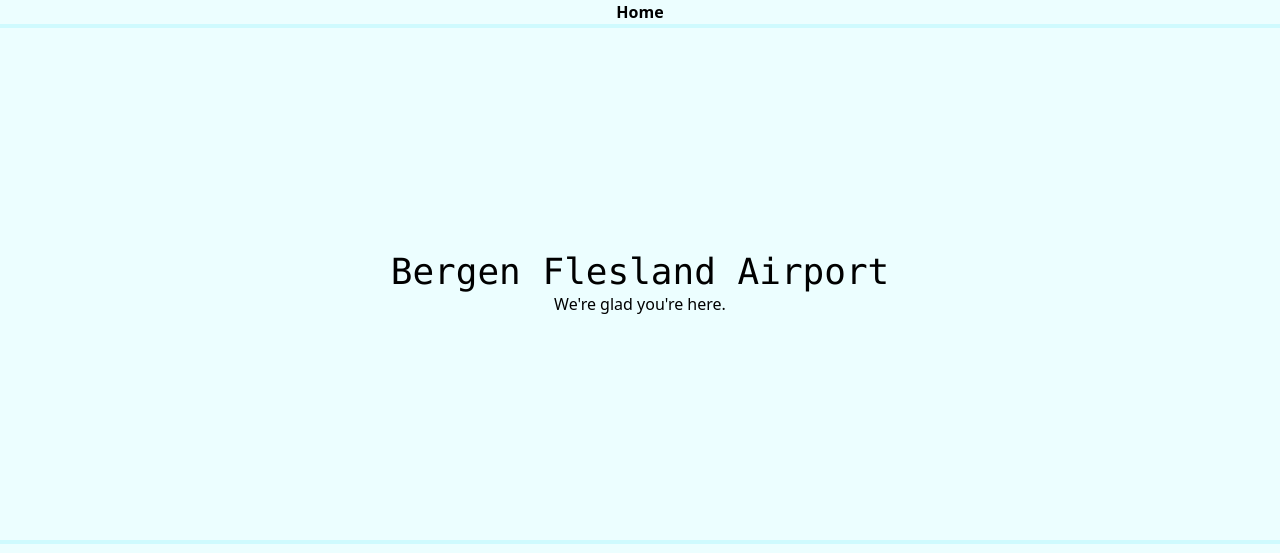
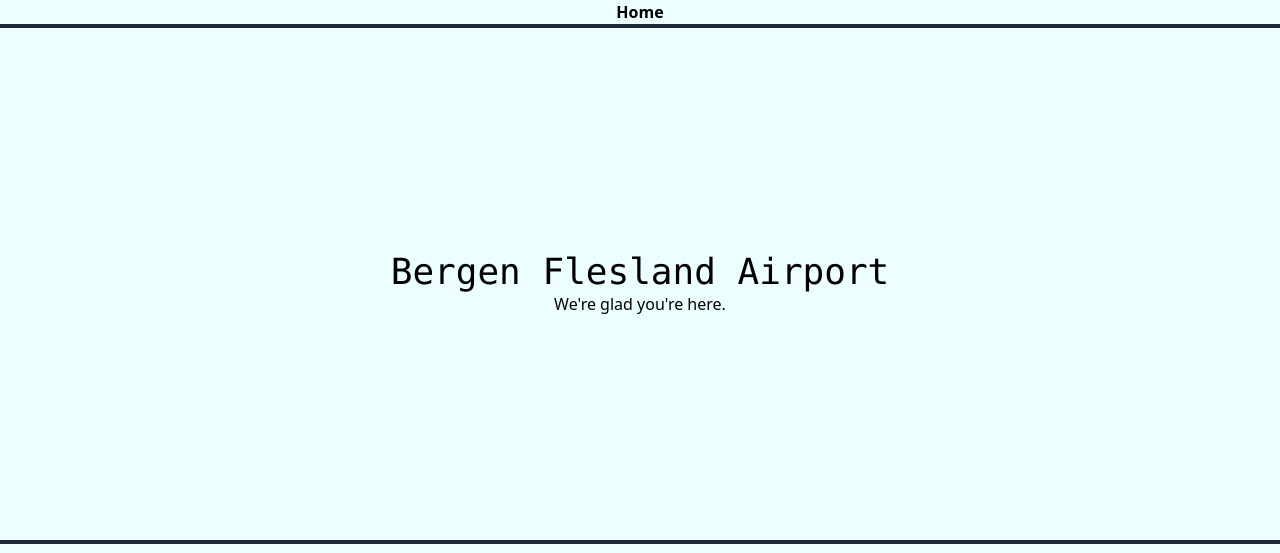
Before and after one commit to Brendanthatman/framework-challenge, a plain HTML site: page index.html in a window 1280 px wide. Shown: the top 553 px of the page. Drawn offline with nearby package versions, Linux system fonts and the light colour scheme.

Commit message:
changed border color

```diff
--- a/index.html
+++ b/index.html
@@ -10,7 +10,7 @@
     <nav>
         <p class="font-semibold text-center">Home</p>
     </nav>
-    <div class="border-y-4 border-cyan-100 flex flex-row pb-56 pt-56 justify-center items-center">
+    <div class="border-y-4 border-slate-800 flex flex-row pb-56 pt-56 justify-center items-center">
         <div>
             <h1 class="font-mono text-4xl text-center">Bergen Flesland Airport</h1>
             <p class="text-center">We're glad you're here.</p>
```
